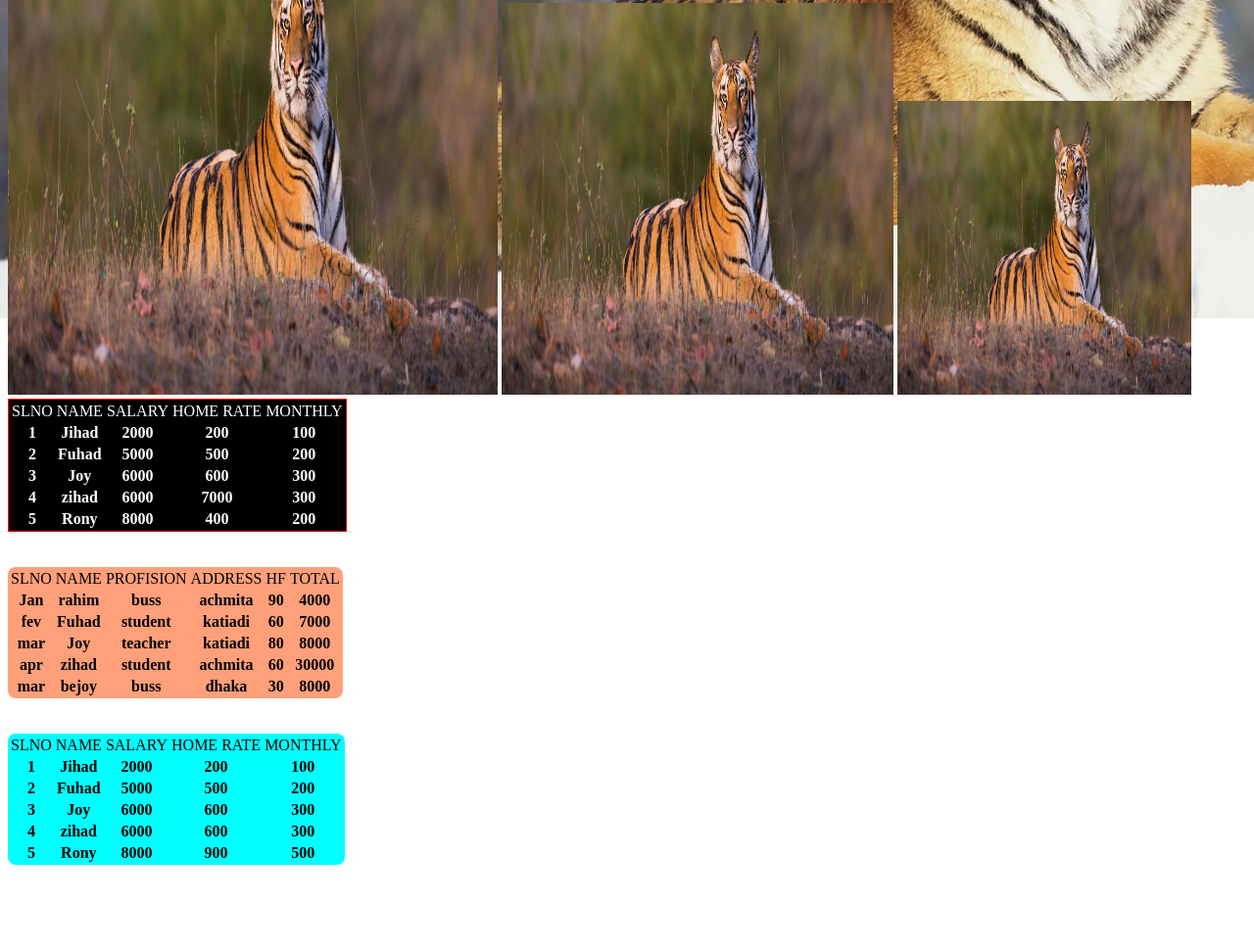
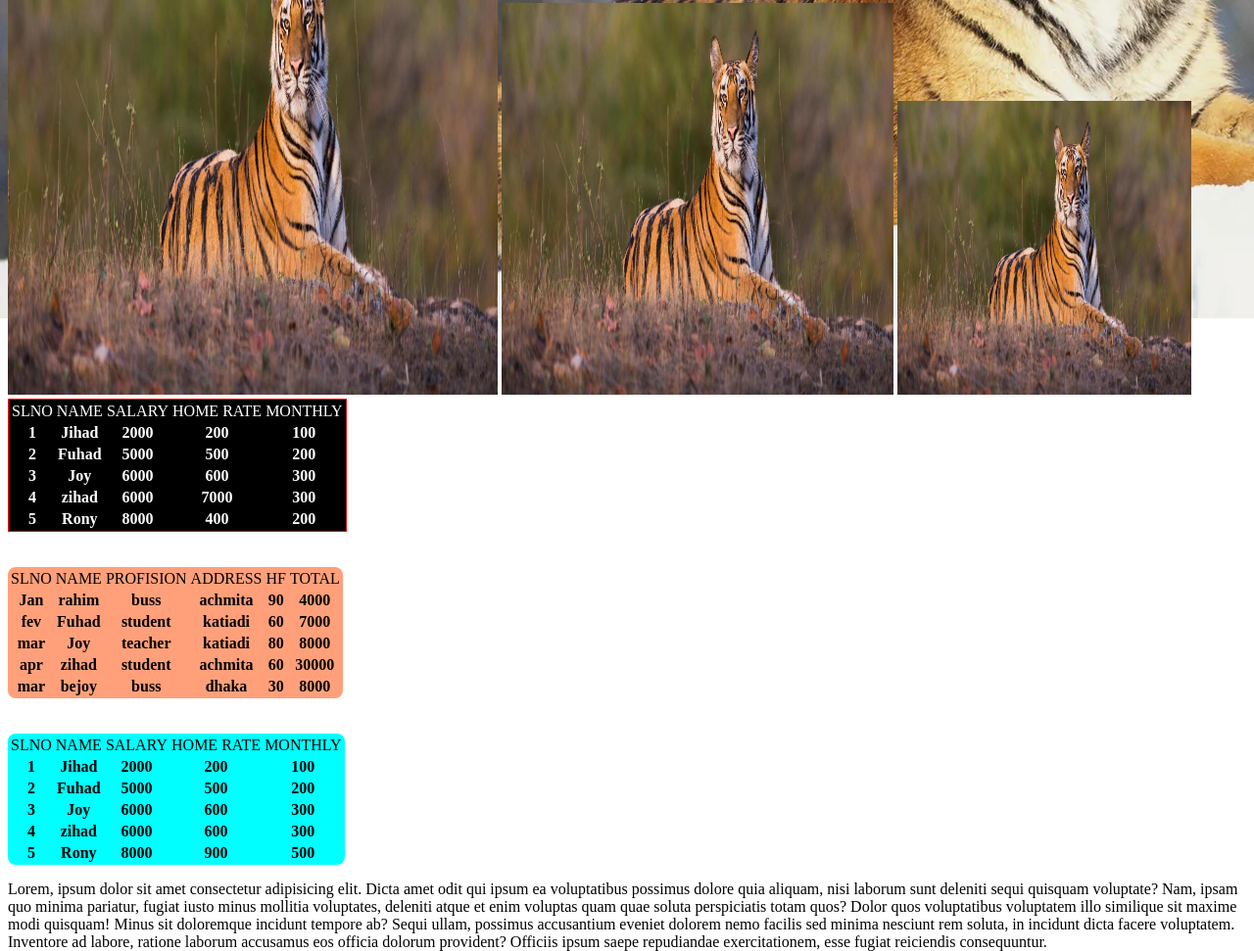
Before and after one commit to mdjihad84/JIHAD-POST, a plain HTML site: page new homework .html in a window 1280 px wide. Shown: the part 735-1706 px from the top of the page at 98% size. Before the commit the page ends 1618 px from the top, so only its background shows below. Drawn offline with Linux system fonts and the light colour scheme.

Commit message:
added git

```diff
--- a/new homework .html
+++ b/new homework .html
@@ -212,6 +212,6 @@ so now world than more tcommitment</p>
         </table>
 
 
-
+<p>Lorem, ipsum dolor sit amet consectetur adipisicing elit. Dicta amet odit qui ipsum ea voluptatibus possimus dolore quia aliquam, nisi laborum sunt deleniti sequi quisquam voluptate? Nam, ipsam quo minima pariatur, fugiat iusto minus mollitia voluptates, deleniti atque et enim voluptas quam quae soluta perspiciatis totam quos? Dolor quos voluptatibus voluptatem illo similique sit maxime modi quisquam! Minus sit doloremque incidunt tempore ab? Sequi ullam, possimus accusantium eveniet dolorem nemo facilis sed minima nesciunt rem soluta, in incidunt dicta facere voluptatem. Inventore ad labore, ratione laborum accusamus eos officia dolorum provident? Officiis ipsum saepe repudiandae exercitationem, esse fugiat reiciendis consequuntur.</p>
     </body>
 </html>
```
